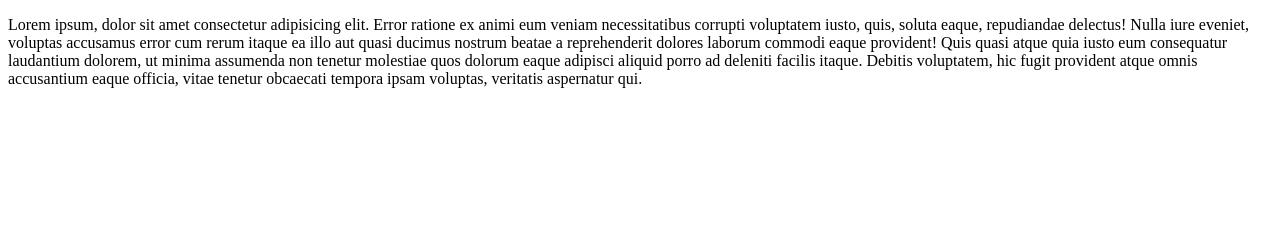
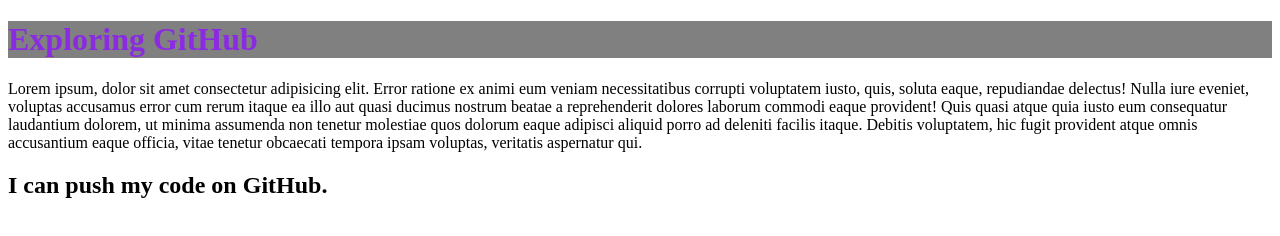
Before and after one commit to Alve07/try_repo, a plain HTML site: page i.html in a window 1280 px wide. Drawn offline with Linux system fonts and the light colour scheme.

Commit message:
style added

```diff
--- a/i.html
+++ b/i.html
@@ -5,10 +5,15 @@
     <meta http-equiv="X-UA-Compatible" content="IE=edge">
     <meta name="viewport" content="width=device-width, initial-scale=1.0">
     <title>try repo</title>
+    <link rel="stylesheet" href="style.css">
 </head>
 <body>
+    <h1>Exploring GitHub</h1>
     <p>
         Lorem ipsum, dolor sit amet consectetur adipisicing elit. Error ratione ex animi eum veniam necessitatibus corrupti voluptatem iusto, quis, soluta eaque, repudiandae delectus! Nulla iure eveniet, voluptas accusamus error cum rerum itaque ea illo aut quasi ducimus nostrum beatae a reprehenderit dolores laborum commodi eaque provident! Quis quasi atque quia iusto eum consequatur laudantium dolorem, ut minima assumenda non tenetur molestiae quos dolorum eaque adipisci aliquid porro ad deleniti facilis itaque. Debitis voluptatem, hic fugit provident atque omnis accusantium eaque officia, vitae tenetur obcaecati tempora ipsam voluptas, veritatis aspernatur qui.
     </p>
+    <h2>
+        I can push my code on GitHub.
+    </h2>
 </body>
 </html>
--- /dev/null
+++ b/style.css
@@ -0,0 +1,4 @@
+h1{
+    color: blueviolet;
+    background-color: gray;
+}
```
